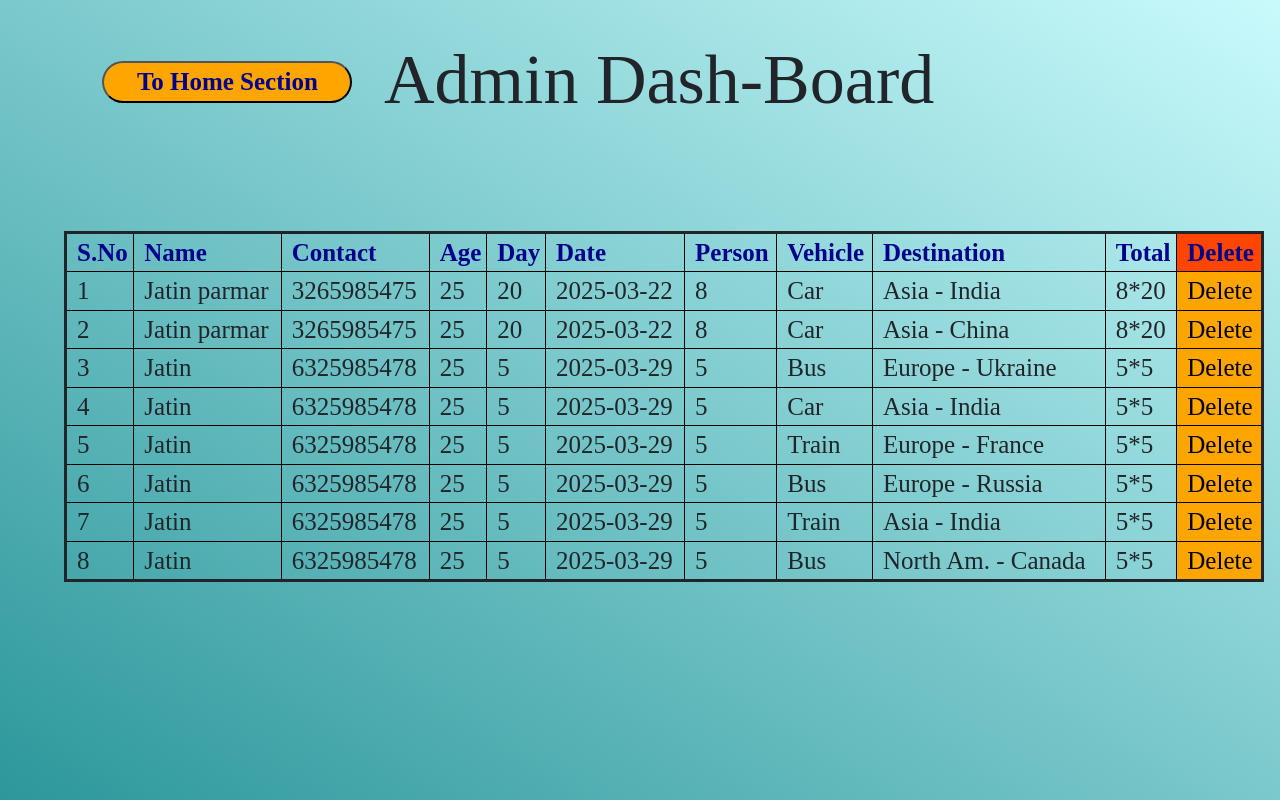
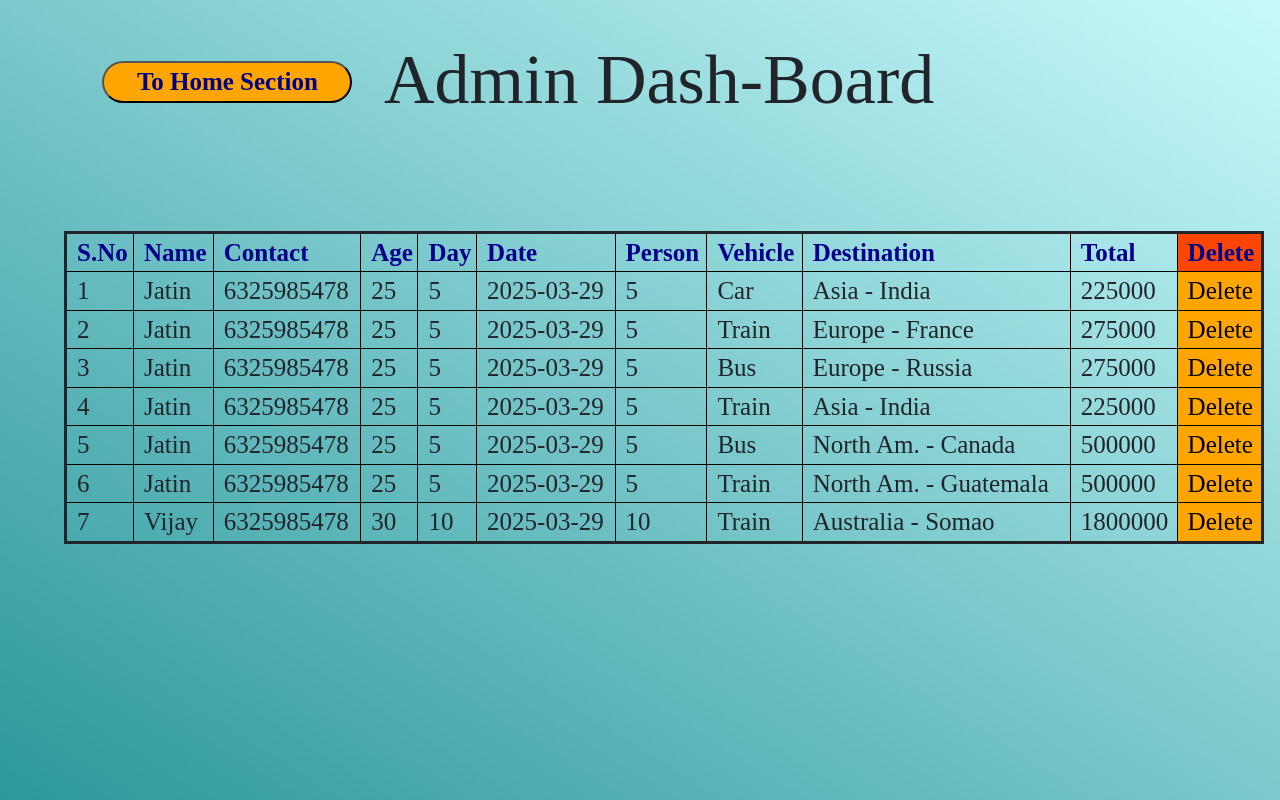
Before and after one commit to jatinparmar24/reactproject1, a React (Vite) app in the folder worldbooking/: page /Admin in a window 1280 px wide. Built offline with nearby package versions, Linux system fonts and the light colour scheme; data requests are answered from the project's data file.

Commit message:
react res nav

```diff
--- a/worldbooking/src/App.css
+++ b/worldbooking/src/App.css
@@ -4,6 +4,7 @@
   box-sizing: border-box;
   font-family: 'Geramond',serif;
 }
+
 
 
 
@@ -1224,6 +1225,7 @@ box-shadow: inset 3px 3px 2px grey,inset -3px -3px 2px grey;
   height: 40px;
   font-size: 25px;
   background-color: orangered;
+  border-radius: 30px;
 }
 
 .singledetailtable{
@@ -1259,7 +1261,7 @@ box-shadow: inset 3px 3px 2px grey,inset -3px -3px 2px grey;
 #singledata form input{
   width: 250px;
   height: 45px;
-  padding-left: 10px;
+  padding-left: 20px;
   font-size: 22px;
   border-radius: 25px;
   box-shadow: inset 2px 2px 2px grey , 2px 2px 2px grey;
@@ -1273,8 +1275,8 @@ box-shadow: inset 3px 3px 2px grey,inset -3px -3px 2px grey;
 
 .singlesubmit{
   position: absolute;
-  top: 720px;
-  left: 30%;
+  top: 620px;
+  left: 50%;
   background-color: #4264fe;
   overflow: hidden;
 }
@@ -1301,9 +1303,53 @@ box-shadow: inset 3px 3px 2px grey,inset -3px -3px 2px grey;
 
 @media screen and (max-width:1000px){
 
+
+
+
+
+
+/*
 #navbar{
+  font-size: 15px;
+}
+
+
+#menu{
+  display: block;
+}
+
+#navbar nav ul{
   display: none;
-}
+  position: absolute;
+  flex-direction: column;
+  background-color: aquamarine;
+  top: 90px;
+  left: 20px;
+  width: 90%;
+  border-radius: 10px;
+  padding: 10px;
+  z-index: 999;
+}
+
+#navbar nav ul.active{
+  position: absolute;
+  width: 100%;
+  height: 100vh;
+  top: 7.2%;
+  left: 0;
+  display: flex;
+  justify-content: center;
+  align-items: center;
+  font-size: 20px;
+  padding-top: 0%;
+  padding-left: 0%;
+  background-color: #1f365ee4;
+  line-height: 1px;
+  margin: 0;
+  border-bottom: none;
+} */
+
+
 
 #signuppage{
   width: 100%;
--- a/worldbooking/src/Component/Admin.jsx
+++ b/worldbooking/src/Component/Admin.jsx
@@ -44,9 +44,13 @@ function Admin(){
     </thead>
 
     <tbody>
-        {formdata.map((e,index)=>{return<>
+    {formdata.map((e, index) => {
+              // Calculate total price
+              const totalPrice = e.price * e.day * e.person;
+
+              return (
                 <tr key={index}>
-            <td>{index+1}</td>
+                  <td>{index + 1}</td>
                   <td>{e.name}</td>
                   <td>{e.contact}</td>
                   <td>{e.age}</td>
@@ -55,12 +59,14 @@ function Admin(){
                   <td>{e.person}</td>
                   <td>{e.mode}</td>
                   <td>{e.country}</td>
-            <td>{e.person}*{e.day}</td>
-            <td style={{backgroundColor:"orange"}}><button onClick={()=>del(e.id)} style={{border:"none",backgroundColor:"orange"}}>Delete</button></td>
+                  <td>{totalPrice}</td>
+                  <td style={{ backgroundColor: "orange" }}>
+                    <button onClick={() => del(e.id)} style={{ border: "none", backgroundColor: "orange" }}>Delete</button>
+                  </td>
+                </tr>
+              );
+            })}
 
-
-         </tr>
-        </>})}
 
     </tbody>
 
--- a/worldbooking/src/Component/Layout.jsx
+++ b/worldbooking/src/Component/Layout.jsx
@@ -59,6 +59,7 @@ function Layout(){
 
                 </ul>
             </nav>
+
 
 
             <Outlet/>
--- a/worldbooking/src/Component/Singledetail.jsx
+++ b/worldbooking/src/Component/Singledetail.jsx
@@ -91,11 +91,11 @@ function Singledetail(){
                                 <td>{lastBooking.mode}</td>
                                 <td>{total}</td> {/* Display the calculated total */}
                                 <td>{lastBooking.country}</td>
-                                <td style={{ backgroundColor: "orange" }}>
-                                    <button onClick={() => (setshowform(true), seteditdetail(lastBooking))} style={{ border: "none", backgroundColor: "orange" }}>Edit</button>
+                                <td style={{ backgroundColor: "orangered" }}>
+                                    <button onClick={() => (setshowform(true), seteditdetail(lastBooking))} style={{ border: "none", backgroundColor: "orangered" }}>Edit</button>
                                 </td>
-                                <td style={{ backgroundColor: "orange" }}>
-                                    <button onClick={() => delet(lastBooking.id)} className="delbutton" style={{ border: "none", backgroundColor: "orange" }}>Delete</button>
+                                <td style={{ backgroundColor: "orangered" }}>
+                                    <button onClick={() => delet(lastBooking.id)} className="delbutton" style={{ border: "none", backgroundColor: "orangered" }}>Delete</button>
                                 </td>
                             </tr>
                         )}
@@ -138,11 +138,10 @@ function Singledetail(){
 
 
     <div>
-      <label htmlFor="">Your Price</label>
-      <input type="number" name="price" placeholder="Number Of Person's" value={2000} readOnly  onChange={editdata} style={{marginLeft:"10px"}}/>
+
 
       <label htmlFor="">Mode Of Travel</label>
-      <select name="mode" id="" value={editdetail.mode} onChange={editdata} style={{marginLeft:"-15px",width:"250px",borderRadius:"30px",height:"40px",  boxShadow: "inset 2px 2px 2px grey , 2px 2px 2px grey"}} >
+      <select name="mode" id="" value={editdetail.mode} onChange={editdata} style={{marginLeft:"-15px",width:"250px",borderRadius:"30px",height:"40px",  boxShadow: "inset 2px 2px 2px grey , 2px 2px 2px grey" ,paddingLeft:"20px"}} >
         <option value="Select Vehicle" >Select Vehicle</option>
         <option value="Train">Train</option>
         <option value="Car">Car</option>
@@ -154,14 +153,6 @@ function Singledetail(){
 
    <div> <input type="submit" className="singlesubmit" /></div>
 
-   {/* <label htmlFor="" className="asialist">Choose Country</label> <br /> <br />
-            <select name="country" id="asiaoption"  >
-              <option value="Book Destination">Book Destination</option>
-              <option value="India">India</option>
-              <option value="China">China</option>
-              <option value="Iraq">Iraq</option>
-              <option value="Sri Lanka">Sri Lanka</option>
-            </select> */}
 
 
 
--- a/worldbooking/src/Component/db.json
+++ b/worldbooking/src/Component/db.json
@@ -1,39 +1,5 @@
 {
   "tourism": [
-    {
-      "id": "cb55",
-      "name": "Jatin parmar",
-      "contact": "3265985475",
-      "age": "25",
-      "day": "20",
-      "person": "8",
-      "date": "2025-03-22",
-      "mode": "Car",
-      "country": "Asia - India"
-    },
-    {
-      "id": "681c",
-      "name": "Jatin parmar",
-      "contact": "3265985475",
-      "age": "25",
-      "day": "20",
-      "person": "8",
-      "date": "2025-03-22",
-      "mode": "Car",
-      "country": "Asia - China"
-    },
-    {
-      "id": "3b06",
-      "name": "Jatin",
-      "contact": "6325985478",
-      "age": "25",
-      "day": "5",
-      "person": "5",
-      "date": "2025-03-29",
-      "mode": "Bus",
-      "country": "Europe - Ukraine",
-      "price": 11000
-    },
     {
       "id": "38bd",
       "name": "Jatin",
@@ -93,6 +59,30 @@
       "mode": "Bus",
       "country": "North Am. - Canada",
       "price": 20000
+    },
+    {
+      "id": "4c01",
+      "name": "Jatin",
+      "contact": "6325985478",
+      "age": "25",
+      "day": "5",
+      "person": "5",
+      "date": "2025-03-29",
+      "mode": "Train",
+      "country": "North Am. - Guatemala",
+      "price": 20000
+    },
+    {
+      "id": "c55d",
+      "name": "Vijay",
+      "age": "30",
+      "date": "2025-03-29",
+      "contact": "6325985478",
+      "day": "10",
+      "person": "10",
+      "country": "Australia - Somao",
+      "mode": "Train",
+      "price": 18000
     }
   ]
 }
```
Lines whose indentation alone changed are shown as unchanged.
